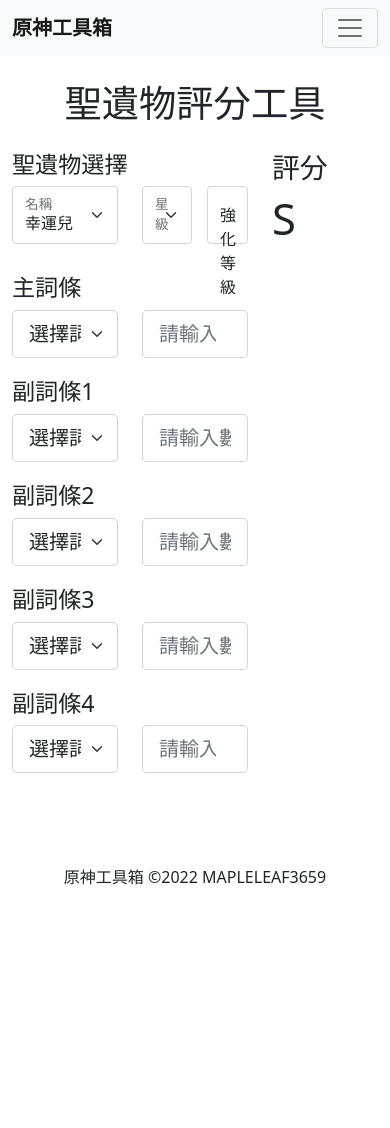
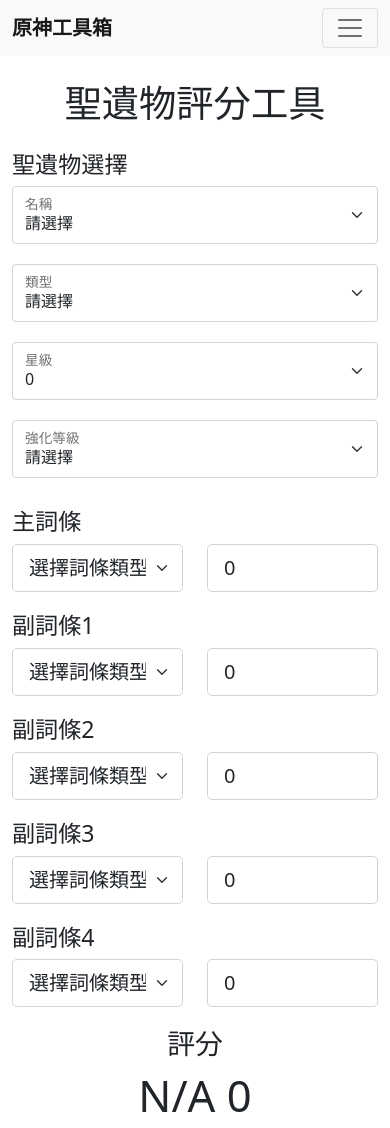
Before and after one commit to MAPLELEAF3659/GenshinImpactTools, a website: page artifactScoring.html in a window 390 px wide. Shown: the top 1128 px of the page. Before the commit the page ends 921 px from the top, so only its background shows below. Drawn offline with nearby package versions, Linux system fonts and the light colour scheme.

Commit message:
add scoring function.

```diff
--- a/artifactScoring.html
+++ b/artifactScoring.html
@@ -23,20 +23,28 @@
             <span class="display-3"><strong>聖遺物評分工具</strong></span>
         </div>
         <div class="row main" id="main">
-            <div class="col-8 inputs">
+            <div class="col-12 col-md-8 inputs">
                 <div class="row">
                     <span class="col-12 h3">聖遺物選擇</span>
-                    <div class="col-6">
+                    <div class="col-12 col-md-3">
                         <div class="form-floating">
-                            <select class="form-select inputs-name" v-model="typeSelectedIndex" aria-label="Artifact Name" id="name">
-                                <option selected>請選擇</option>
-                                <option v-for="(type,index) in typeArr" :value="index">{{type}}</option>
+                            <select class="form-select inputs-name" v-model="nameSelectedIndex" aria-label="Artifact Name" id="name">
+                                <option selected value="-1" disabled>請選擇</option>
+                                <option v-for="(name,index) in nameArr" :value="index">{{name}}</option>
                             </select>
                             <label for="name">名稱</label>
                         </div>
-
                     </div>
-                    <div class="col-3">
+                    <div class="col-12 col-md-3">
+                        <div class="form-floating">
+                            <select class="form-select inputs-type" v-model="typeSelectedIndex" aria-label="Artifact Type" id="type">
+                                <option selected value="-1" disabled>請選擇</option>
+                                <option v-for="(type,index) in typeArr" :value="index">{{type}}</option>
+                            </select>
+                            <label for="type">類型</label>
+                        </div>
+                    </div>
+                    <div class="col-12 col-md-3">
                         <div class="form-floating">
                             <select class="form-select inputs-star" aria-label="Artifact Star" id="star">
                                 <option selected disabled>0</option>
@@ -50,9 +58,12 @@
                         </div>
 
                     </div>
-                    <div class="col-3 ">
+                    <div class="col-12 col-md-3">
                         <div class="form-floating ">
-                            <input type="number" class="form-control inputs-level" id="level" placeholder="0~20">
+                            <select class="form-select inputs-level" v-model="level" aria-label="Artifact Level" id="level">
+                                <option selected value="-1" disabled>請選擇</option>
+                                <option v-for="(level,index) in 21" :value="index">+{{level-1}}</option>
+                            </select>
                             <label for="level">強化等級</label>
                         </div>
                     </div>
@@ -61,67 +72,67 @@
                 <div class="row inputs-mainAtt">
                     <span class="col-12 h3">主詞條</span>
                     <div class="col-6">
-                        <select class="form-select form-select-lg mainAtt-type" aria-label="Artifact Main Att Type" id="mainAttType">
+                        <select class="form-select form-select-lg mainAtt-type" v-model="attInputsName[0]" aria-label="Artifact Main Att Type" id="mainAttType">
                             <option selected disabled>選擇詞條類型</option>
-                            <option v-for="att in attType">{{att}}</option>
+                            <option v-for="att in mainAtt(typeSelectedIndex)">{{att}}</option>
                         </select>
                     </div>
                     <div class="col-6">
-                        <input type="number" class="form-control form-control-lg mainAtt-Num" id="mainAttNum" placeholder="請輸入數字">
+                        <input type="number" class="form-control form-control-lg mainAtt-Num" v-model="attInputs[0]" id="mainAttNum" placeholder="請輸入數字">
                     </div>
                 </div>
                 <div class="row inputs-secondaryAtt">
                     <span class="col-12 h3">副詞條1</span>
                     <div class="col-6">
-                        <select class="form-select form-select-lg secondaryAtt-type" aria-label="Artifact Secondary Att Type" id="secondaryAttType1">
+                        <select class="form-select form-select-lg secondaryAtt-type" v-model="attInputsName[1]" aria-label="Artifact Secondary Att Type" id="secondaryAttType1">
                             <option selected disabled>選擇詞條類型</option>
-                            <option v-for="att in attType.slice(0,10)">{{att}}</option>
+                            <option v-for="att in attTypeArr.slice(0,10)">{{att}}</option>
                         </select>
                     </div>
-                    <div class="col-6 ">
-                        <input type="number " class="form-control form-control-lg secondaryAtt-Num " id="secondaryAttNum1 " placeholder="請輸入數字 ">
+                    <div class="col-6">
+                        <input type="number" class="form-control form-control-lg secondaryAtt-Num" v-model="attInputs[1]" id="secondaryAttNum1" placeholder="請輸入數字">
                     </div>
                 </div>
                 <div class="row inputs-secondaryAtt ">
                     <span class="col-12 h3 ">副詞條2</span>
-                    <div class="col-6 ">
-                        <select class="form-select form-select-lg secondaryAtt-type " aria-label="Artifact Secondary Att Type " id="secondaryAttType2 ">
+                    <div class="col-6">
+                        <select class="form-select form-select-lg secondaryAtt-type" v-model="attInputsName[2]" aria-label="Artifact Secondary Att Type" id="secondaryAttType2">
                             <option selected disabled>選擇詞條類型</option>
-                            <option v-for="att in attType.slice(0,10)">{{att}}</option>
-                        </select>
-                    </div>
-                    <div class="col-6 ">
-                        <input type="number " class="form-control form-control-lg secondaryAtt-Num " id="secondaryAttNum2 " placeholder="請輸入數字 ">
-                    </div>
-                </div>
-                <div class="row inputs-secondaryAtt ">
-                    <span class="col-12 h3 ">副詞條3</span>
-                    <div class="col-6 ">
-                        <select class="form-select form-select-lg secondaryAtt-type " aria-label="Artifact Secondary Att Type " id="secondaryAttType3 ">
-                            <option selected disabled>選擇詞條類型</option>
-                            <option v-for="att in attType.slice(0,10)">{{att}}</option>
-                        </select>
-                    </div>
-                    <div class="col-6 ">
-                        <input type="number " class="form-control form-control-lg secondaryAtt-Num " id="secondaryAttNum3 " placeholder="請輸入數字 ">
-                    </div>
-                </div>
-                <div class="row inputs-secondaryAtt ">
-                    <span class="col-12 h3 ">副詞條4</span>
-                    <div class="col-6 ">
-                        <select class="form-select form-select-lg secondaryAtt-type " aria-label="Artifact Secondary Att Type " id="secondaryAttType4 ">
-                            <option selected disabled>選擇詞條類型</option>
-                            <option v-for="att in attType.slice(0,10)">{{att}}</option>
+                            <option v-for="att in attTypeArr.slice(0,10)">{{att}}</option>
                         </select>
                     </div>
                     <div class="col-6">
-                        <input type="number" class="form-control form-control-lg secondaryAtt-Num" id="secondaryAttNum4 " placeholder="請輸入數字 ">
+                        <input type="number" class="form-control form-control-lg secondaryAtt-Num" v-model="attInputs[2]" id="secondaryAttNum2" placeholder="請輸入數字">
+                    </div>
+                </div>
+                <div class="row inputs-secondaryAtt">
+                    <span class="col-12 h3">副詞條3</span>
+                    <div class="col-6">
+                        <select class="form-select form-select-lg secondaryAtt-type" v-model="attInputsName[3]" aria-label="Artifact Secondary Att Type" id="secondaryAttType3">
+                            <option selected disabled>選擇詞條類型</option>
+                            <option v-for="att in attTypeArr.slice(0,10)">{{att}}</option>
+                        </select>
+                    </div>
+                    <div class="col-6">
+                        <input type="number" class="form-control form-control-lg secondaryAtt-Num" v-model="attInputs[3]" id="secondaryAttNum3" placeholder="請輸入數字">
+                    </div>
+                </div>
+                <div class="row inputs-secondaryAtt">
+                    <span class="col-12 h3">副詞條4</span>
+                    <div class="col-6">
+                        <select class="form-select form-select-lg secondaryAtt-type" v-model="attInputsName[4]" aria-label="Artifact Secondary Att Type" id="secondaryAttType4">
+                            <option selected disabled>選擇詞條類型</option>
+                            <option v-for="att in attTypeArr.slice(0,10)">{{att}}</option>
+                        </select>
+                    </div>
+                    <div class="col-6">
+                        <input type="number" class="form-control form-control-lg secondaryAtt-Num" v-model="attInputs[4]" id="secondaryAttNum4" placeholder="請輸入數字">
                     </div>
                 </div>
             </div>
-            <div class="col output">
-                <div class="h1">評分</div>
-                <div class="display-1">S</div>
+            <div class="col-12 col-md-4 align-self-center outputs">
+                <div class="h1 text-center">評分</div>
+                <div class="display-1 text-center"><strong>{{calculateScore()}}</strong></div>
             </div>
         </div>
     </div>
--- a/js/artifactScoring.js
+++ b/js/artifactScoring.js
@@ -1,13 +1,16 @@
 Vue.createApp({
     data() {
         return {
-            typeSelectedIndex: 0,
+            nameSelectedIndex: -1,
+            typeSelectedIndex: -1,
+            level: -1,
             isStar1: false,
             isStar2: false,
             isStar3: false,
             isStar4: false,
             isStar5: false,
-            typeArr: ['幸運兒',
+            scoreLabel: 'N/A',
+            nameArr: ['幸運兒',
                 '遊醫',
                 '冒險家',
                 '學士',
@@ -47,12 +50,38 @@ Vue.createApp({
                 '千岩牢固',
                 '被憐愛的少女',
             ],
-            attType: ["攻擊力", "攻擊力百分比", "防禦力", "防禦力百分比", "生命值", "生命值百分比", "爆擊率", "爆擊傷害", "元素充能效率", "元素精通", "治療加成", "物理傷害加成", "火元素傷害加成", "雷元素傷害加成", "冰元素傷害加成", "水元素傷害加成", "風元素傷害加成", "岩元素傷害加成"],
-
+            typeArr: ['生之花',
+                '死之羽',
+                '時之沙',
+                '空之杯',
+                '理之冠',
+            ],
+            attTypeArr: ["攻擊力",
+                "攻擊力百分比",
+                "防禦力",
+                "防禦力百分比",
+                "生命值",
+                "生命值百分比",
+                "爆擊率",
+                "爆擊傷害",
+                "元素充能效率",
+                "元素精通",
+                "治療加成",
+                "物理傷害加成",
+                "火元素傷害加成",
+                "雷元素傷害加成",
+                "冰元素傷害加成",
+                "水元素傷害加成",
+                "風元素傷害加成",
+                "岩元素傷害加成"
+            ],
+            attInputsName: ['選擇詞條類型', '選擇詞條類型', '選擇詞條類型', '選擇詞條類型', '選擇詞條類型'],
+            attInputs: [0, 0, 0, 0, 0],
+            typeIndex: '',
         }
     },
     watch: {
-        typeSelectedIndex(val) {
+        nameSelectedIndex(val) {
             if (val < 3) {
                 this.isStar1 = true;
                 this.isStar2 = true;
@@ -74,4 +103,66 @@ Vue.createApp({
             }
         }
     },
+    methods: {
+        mainAtt(typeIndex) {
+            switch (typeIndex) {
+                case 0:
+                    return [this.attTypeArr[4]];
+                case 1:
+                    return [this.attTypeArr[0]];
+                case 2:
+                    return [this.attTypeArr[1], this.attTypeArr[3], this.attTypeArr[5], this.attTypeArr[8], this.attTypeArr[9]];
+                case 3:
+                    return [this.attTypeArr[1], this.attTypeArr[3], this.attTypeArr[5], this.attTypeArr[9], this.attTypeArr[11], this.attTypeArr[12], this.attTypeArr[13], this.attTypeArr[14], this.attTypeArr[15], this.attTypeArr[16], this.attTypeArr[17]];
+                case 4:
+                    return [this.attTypeArr[1], this.attTypeArr[3], this.attTypeArr[5], this.attTypeArr[6], this.attTypeArr[7], this.attTypeArr[9], this.attTypeArr[10]];
+            }
+        },
+        calculateScore() {
+            tempScore = 0;
+            for (let i = 0; i < 5; i++) {
+                switch (this.attTypeArr.indexOf(this.attInputsName[i])) {
+                    case 0: //攻擊力
+                        tempScore += Math.floor(this.attInputs[i] / 10);
+                        break;
+                    case 1: //攻擊力百分比
+                        tempScore += Math.floor(this.attInputs[i] / 1.5);
+                        break;
+                    case 6: //爆擊率
+                        tempScore += Math.floor(this.attInputs[i] / 1);
+                        break;
+                    case 7: //爆擊傷害
+                        tempScore += Math.floor(this.attInputs[i] / 2);
+                        break;
+                    case 8: //元素充能
+                        tempScore += Math.floor(this.attInputs[i] / 1.67);
+                        break;
+                    case 11:
+                    case 12:
+                    case 13:
+                    case 14:
+                    case 15:
+                    case 16:
+                    case 17: //元素傷害
+                        tempScore += Math.floor(this.attInputs[i] / 1.5);
+                        break;
+                    default:
+                        break;
+                }
+            }
+            if (tempScore == 0)
+                this.scoreLabel = 'N/A';
+            else if (tempScore < 10)
+                this.scoreLabel = 'D';
+            else if (tempScore < 20)
+                this.scoreLabel = 'C';
+            else if (tempScore < 30)
+                this.scoreLabel = 'B';
+            else if (tempScore < 40)
+                this.scoreLabel = 'A';
+            else
+                this.scoreLabel = 'S';
+            return this.scoreLabel + " " + tempScore;
+        }
+    }
 }).mount("#main");
```
